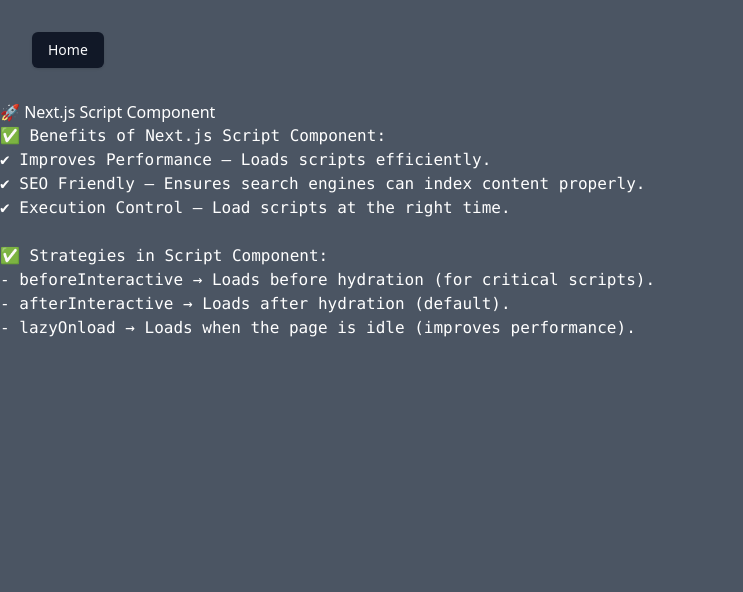
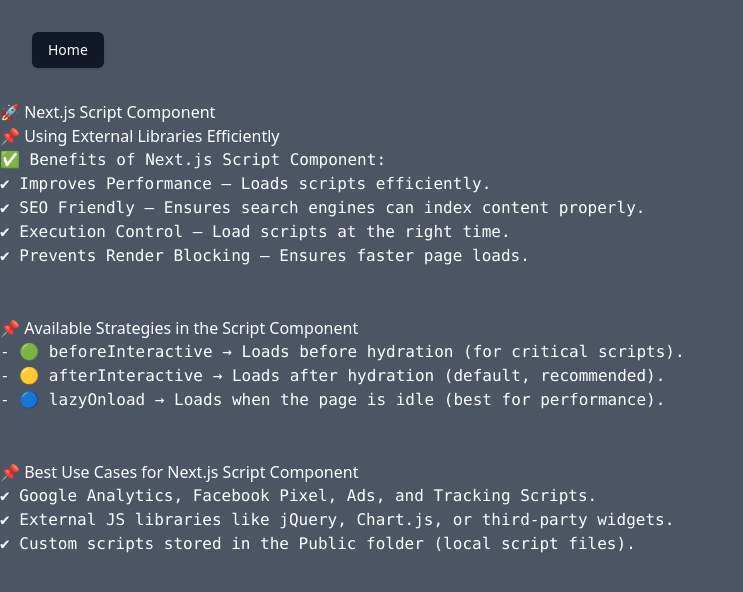
Before and after one commit to ZohaibArshad45/NextJS-Basic-to-advance, a Next.js app: page /script-components in a window 1280 px wide. Shown: the top 592 px of the page, without its empty margins (0-743 px from the left). Built offline with nearby package versions, Linux system fonts and the light colour scheme.

Commit message:
Script Components use benefits and how we can use

```diff
--- a/src/app/script-components/page.jsx
+++ b/src/app/script-components/page.jsx
@@ -1,4 +1,4 @@
-'use client'
+"use client";
 import React from "react";
 import Script from "next/script";
 
@@ -6,36 +6,50 @@
     return (
         <div>
             <h1>🚀 Next.js Script Component</h1>
+            <h2>📌 Using External Libraries Efficiently</h2>
 
             <pre>
                 ✅ Benefits of Next.js Script Component: <br />
                 ✔ Improves Performance – Loads scripts efficiently. <br />
                 ✔ SEO Friendly – Ensures search engines can index content properly. <br />
-                ✔ Execution Control – Load scripts at the right time.
+                ✔ Execution Control – Load scripts at the right time. <br />
+                ✔ Prevents Render Blocking – Ensures faster page loads.
             </pre>
-            <br /> <b></b>
+            <br /><br />
 
             {/* ✅ Example: External Script (Lazy Load) */}
             <Script
-                src="https://www.google-analytics.com/analytics.js"// we can also make file in pulic folder and use her
+                src="https://www.google-analytics.com/analytics.js"
                 strategy="lazyOnload"
-                onLoad={() => console.log("Google Analytics script loaded!")}
+                onLoad={() => console.log("✅ Google Analytics script loaded!")}
             />
+
+            {/* ✅ Example: External Script from Public Folder */}
+            {/* Place your script in the public folder (e.g., /public/myscript.js) */}
+            {/* <Script src="/myscript.js" strategy="afterInteractive" /> */}
 
             {/* ✅ Example: Inline Script */}
             <Script
                 id="custom-inline-script"
                 strategy="afterInteractive"
                 dangerouslySetInnerHTML={{
-                    __html: `console.log("Inline script executed after hydration!");`,
+                    __html: `console.log("✅ Inline script executed after hydration!");`,
                 }}
             />
 
+            <h2>📌 Available Strategies in the Script Component</h2>
             <pre>
-                ✅ Strategies in Script Component: <br />
-                - beforeInteractive → Loads before hydration (for critical scripts). <br />
-                - afterInteractive → Loads after hydration (default). <br />
-                - lazyOnload → Loads when the page is idle (improves performance).
+                - 🟢 beforeInteractive → Loads before hydration (for critical scripts). <br />
+                - 🟡 afterInteractive → Loads after hydration (default, recommended). <br />
+                - 🔵 lazyOnload → Loads when the page is idle (best for performance).
+            </pre>
+            <br /><br />
+
+            <h2>📌 Best Use Cases for Next.js Script Component</h2>
+            <pre>
+                ✔ Google Analytics, Facebook Pixel, Ads, and Tracking Scripts. <br />
+                ✔ External JS libraries like jQuery, Chart.js, or third-party widgets. <br />
+                ✔ Custom scripts stored in the Public folder (local script files).
             </pre>
         </div>
     );
```
